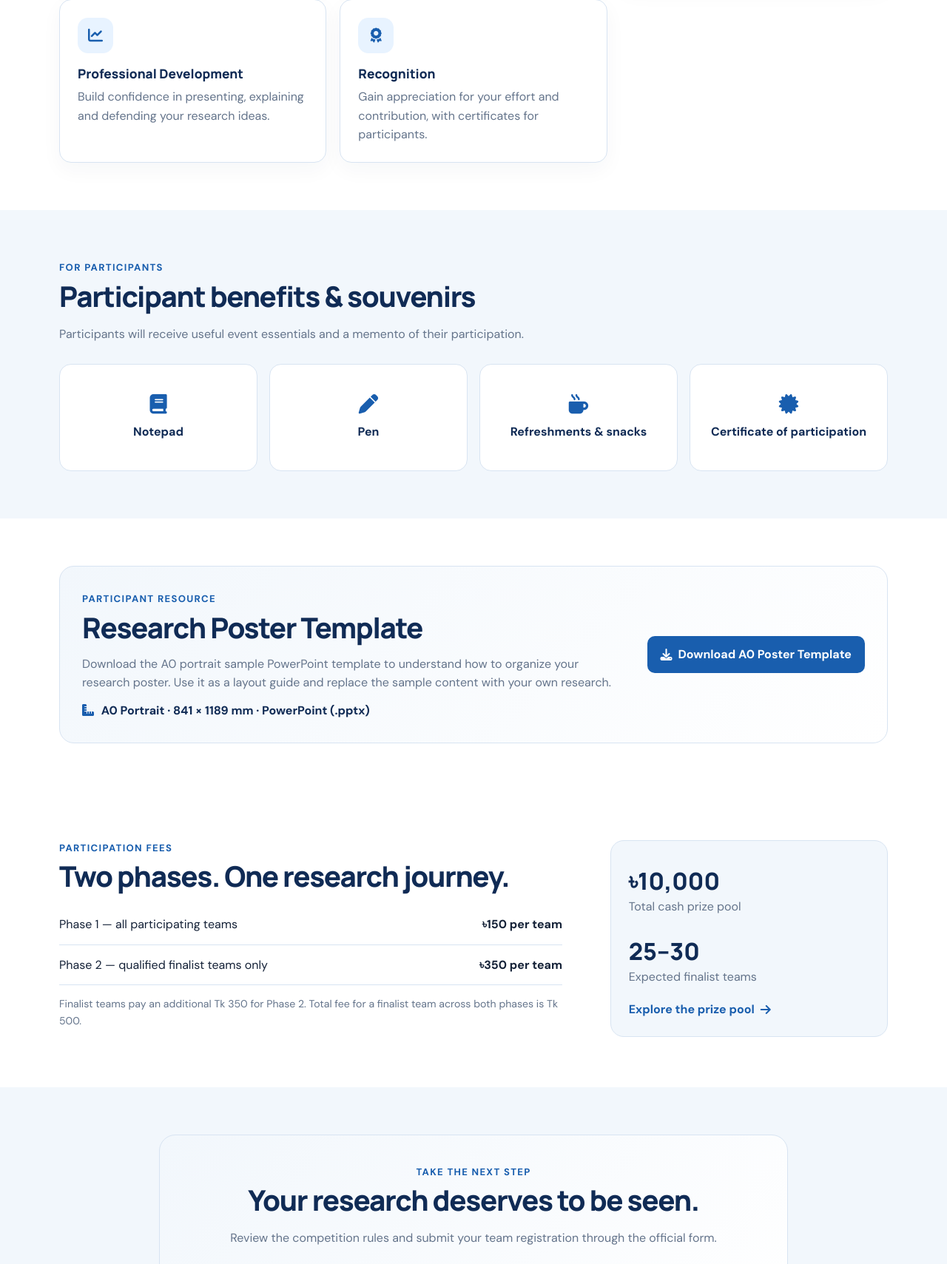
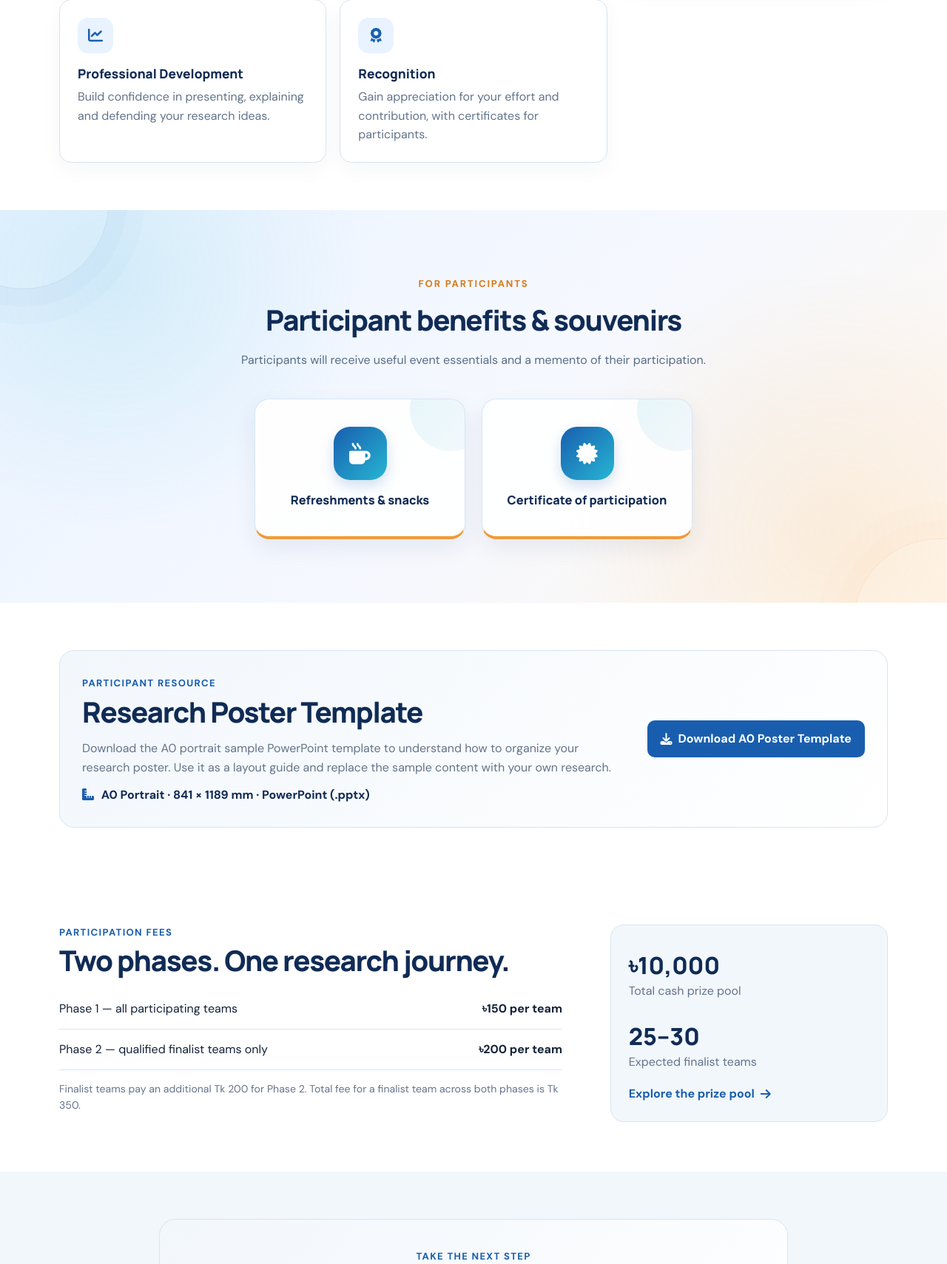
Before and after one commit to hello-minhaj/daffodil-ai-club-poster-competition, a Django app: page / in a window 1280 px wide. Shown: the part 4791-6500 px from the top of the page at 74% size. Run offline with Django 5.2, Linux system fonts and the light colour scheme.

Commit message:
update home

```diff
--- a/static/css/site.css
+++ b/static/css/site.css
@@ -218,3 +218,60 @@ body{padding-top:82px}
     margin-bottom: 2px;
   }
 }
+
+/* =========================================================
+   Participant Benefits & Souvenirs — refined section design
+   ========================================================= */
+#participant-benefits {
+    position: relative; isolation: isolate; overflow: hidden; text-align: center;
+    padding: 86px 0;
+    background: radial-gradient(circle at 12% 18%, rgba(38,182,212,.13), transparent 28%),
+                radial-gradient(circle at 88% 82%, rgba(241,154,56,.13), transparent 30%),
+                linear-gradient(135deg,#eaf3ff 0%,#f5f8ff 52%,#fff8ef 100%);
+}
+#participant-benefits::before, #participant-benefits::after {
+    content: ""; position: absolute; z-index: -1; width: 230px; height: 230px;
+    border: 1px solid rgba(25,94,174,.10); border-radius: 50%; pointer-events: none;
+}
+#participant-benefits::before { top: -125px; left: -85px;
+    box-shadow: 0 0 0 24px rgba(25,94,174,.025), 0 0 0 48px rgba(25,94,174,.02); }
+#participant-benefits::after { right: -105px; bottom: -145px; border-color: rgba(241,154,56,.16);
+    box-shadow: 0 0 0 24px rgba(241,154,56,.025), 0 0 0 48px rgba(241,154,56,.02); }
+#participant-benefits .wrap { position: relative; z-index: 1; max-width: 1120px; margin: 0 auto; }
+#participant-benefits .eyebrow { color: #d77b19; font-size: .82rem; font-weight: 900; letter-spacing: .14em; }
+#participant-benefits h2 { margin: 10px 0 14px; color: #102b55; text-align: center; }
+#participant-benefits .section-intro { max-width: 720px; margin: 0 auto 38px; color: #586d89; text-align: center; line-height: 1.8; }
+#participant-benefits .souvenir-grid {
+    display: grid; grid-template-columns: repeat(2,minmax(230px,285px));
+    justify-content: center; align-items: stretch; gap: 22px; max-width: 620px; margin: 0 auto;
+}
+#participant-benefits .souvenir-item {
+    position: relative; display: flex; min-height: 190px; flex-direction: column;
+    align-items: center; justify-content: center; gap: 16px; padding: 28px 22px;
+    overflow: hidden; text-align: center; color: #102b55; background: rgba(255,255,255,.94);
+    border: 1px solid #d8e6f7; border-bottom: 4px solid #ef9a37; border-radius: 20px;
+    box-shadow: 0 12px 30px rgba(16,43,85,.075);
+    transition: transform .25s ease, box-shadow .25s ease, border-color .25s ease;
+}
+#participant-benefits .souvenir-item::before {
+    content: ""; position: absolute; top: -42px; right: -38px; width: 112px; height: 112px;
+    border-radius: 50%; background: linear-gradient(135deg,rgba(38,182,212,.12),rgba(25,94,174,.04));
+}
+#participant-benefits .souvenir-item:hover { transform: translateY(-7px); border-color: #b9d2f0;
+    border-bottom-color: #195eae; box-shadow: 0 20px 42px rgba(16,43,85,.13); }
+#participant-benefits .souvenir-item i {
+    position: relative; z-index: 1; display: grid; width: 72px; height: 72px; place-items: center;
+    border-radius: 22px; color: #fff; background: linear-gradient(135deg,#195eae,#26b6d4);
+    box-shadow: 0 8px 18px rgba(25,94,174,.20); font-size: 1.8rem;
+}
+#participant-benefits .souvenir-item strong { position: relative; z-index: 1; color: #102b55; font: 800 1.02rem/1.45 Manrope,sans-serif; }
+@media (max-width:700px) {
+    #participant-benefits { padding: 62px 0; }
+    #participant-benefits .section-intro { margin-bottom: 28px; padding: 0 4px; }
+    #participant-benefits .souvenir-grid { grid-template-columns: minmax(0,1fr); max-width: 340px; gap: 16px; }
+    #participant-benefits .souvenir-item { min-height: 165px; }
+}
+@media (prefers-reduced-motion:reduce) {
+    #participant-benefits .souvenir-item { transition: none; }
+    #participant-benefits .souvenir-item:hover { transform: none; }
+}
--- a/templates/competition/home.html
+++ b/templates/competition/home.html
@@ -39,11 +39,11 @@
 
 <section class="section" id="poster-benefits"><div class="wrap"><span class="eyebrow">Why participate?</span><h2>Make your research visible.</h2><p class="section-intro">The poster presentation is more than a competition. It is an opportunity to communicate your work, meet the research community and take the next step in your academic journey.</p><div class="benefit-grid"><article class="benefit-card"><i class="fa-solid fa-eye"></i><h3>Research Exposure</h3><p>Present your work to an academic audience and bring your ideas into the spotlight.</p></article><article class="benefit-card"><i class="fa-solid fa-people-group"></i><h3>Academic Networking</h3><p>Connect with professors, judges, fellow researchers and students with shared interests.</p></article><article class="benefit-card"><i class="fa-solid fa-comments"></i><h3>Knowledge Sharing</h3><p>Exchange perspectives, receive feedback and learn from other research projects.</p></article><article class="benefit-card"><i class="fa-solid fa-chart-line"></i><h3>Professional Development</h3><p>Build confidence in presenting, explaining and defending your research ideas.</p></article><article class="benefit-card"><i class="fa-solid fa-award"></i><h3>Recognition</h3><p>Gain appreciation for your effort and contribution, with certificates for participants.</p></article></div></div></section>
 
-<section class="section alt" id="participant-benefits"><div class="wrap"><span class="eyebrow">For participants</span><h2>Participant benefits &amp; souvenirs</h2><p class="section-intro">Participants will receive useful event essentials and a memento of their participation.</p><div class="souvenir-grid"><div class="souvenir-item"><i class="fa-solid fa-book"></i><strong>Notepad</strong></div><div class="souvenir-item"><i class="fa-solid fa-pen"></i><strong>Pen</strong></div><div class="souvenir-item"><i class="fa-solid fa-mug-hot"></i><strong>Refreshments &amp; snacks</strong></div><div class="souvenir-item"><i class="fa-solid fa-certificate"></i><strong>Certificate of participation</strong></div></div></div></section>
+<section class="section alt" id="participant-benefits"><div class="wrap"><span class="eyebrow">For participants</span><h2>Participant benefits &amp; souvenirs</h2><p class="section-intro">Participants will receive useful event essentials and a memento of their participation.</p><div class="souvenir-grid"><div class="souvenir-item"><i class="fa-solid fa-mug-hot"></i><strong>Refreshments &amp; snacks</strong></div><div class="souvenir-item"><i class="fa-solid fa-certificate"></i><strong>Certificate of participation</strong></div></div></div></section>
 
 <section class="section" id="poster-template"><div class="wrap template-download"><div><span class="eyebrow">Participant resource</span><h2>Research Poster Template</h2><p class="section-intro">Download the A0 portrait sample PowerPoint template to understand how to organize your research poster. Use it as a layout guide and replace the sample content with your own research.</p><p class="template-spec"><i class="fa-solid fa-ruler-combined"></i> A0 Portrait · 841 × 1189 mm · PowerPoint (.pptx)</p></div><a class="btn template-download-btn" href="{% static 'files/research-poster-a0-sample.pptx' %}" download><i class="fa-solid fa-download"></i> Download A0 Poster Template</a></div></section>
 
-<section class="section"><div class="wrap fees-wrap"><div class="fees-content"><span class="eyebrow">Participation fees</span><h2>Two phases. One research journey.</h2><div class="fee-row"><span>Phase 1 — all participating teams</span><strong>৳150 per team</strong></div><div class="fee-row"><span>Phase 2 — qualified finalist teams only</span><strong>৳350 per team</strong></div><p class="small">Finalist teams pay an additional Tk 350 for Phase 2. Total fee for a finalist team across both phases is Tk 500.</p></div><div class="fees-side"><div class="mini-stat"><strong>৳10,000</strong><span>Total cash prize pool</span></div><div class="mini-stat"><strong>25–30</strong><span>Expected finalist teams</span></div><a class="text-link" href="{% url 'prizes' %}">Explore the prize pool <i class="fa-solid fa-arrow-right"></i></a></div></div></section>
+<section class="section"><div class="wrap fees-wrap"><div class="fees-content"><span class="eyebrow">Participation fees</span><h2>Two phases. One research journey.</h2><div class="fee-row"><span>Phase 1 — all participating teams</span><strong>৳150 per team</strong></div><div class="fee-row"><span>Phase 2 — qualified finalist teams only</span><strong>৳200 per team</strong></div><p class="small">Finalist teams pay an additional Tk 200 for Phase 2. Total fee for a finalist team across both phases is Tk 350.</p></div><div class="fees-side"><div class="mini-stat"><strong>৳10,000</strong><span>Total cash prize pool</span></div><div class="mini-stat"><strong>25–30</strong><span>Expected finalist teams</span></div><a class="text-link" href="{% url 'prizes' %}">Explore the prize pool <i class="fa-solid fa-arrow-right"></i></a></div></div></section>
 <section class="section alt"><div class="wrap final-cta"><span class="eyebrow">Take the next step</span><h2>Your research deserves to be seen.</h2><p class="section-intro">Review the competition rules and submit your team registration through the official form.</p><div class="hero-actions"><a class="btn" href="https://docs.google.com/forms/d/e/1FAIpQLSfuHtoBq-NETjZJ-XuzV91aeC4-XSc3UylG9FeTZzdWs05B4g/viewform?usp=header" target="_blank" rel="noopener noreferrer">Register your team <i class="fa-solid fa-arrow-up-right-from-square"></i></a><a class="btn btn-outline" href="{% url 'rules' %}">Competition rules</a></div></div></section>
 {% endblock %}
 {% block scripts %}<script>(function(){const el=document.getElementById('countdown');if(!el)return;const target=new Date(el.dataset.deadline).getTime();function tick(){let d=Math.max(0,target-Date.now());const v={days:Math.floor(d/86400000),hours:Math.floor(d%86400000/3600000),minutes:Math.floor(d%3600000/60000),seconds:Math.floor(d%60000/1000)};Object.keys(v).forEach(k=>{const n=document.getElementById(k);if(n)n.textContent=String(v[k]).padStart(2,'0')});if(target-Date.now()<=0){el.innerHTML='<p class="deadline-passed">The abstract submission deadline has passed.</p>';}}tick();setInterval(tick,1000)})();</script>{% endblock %}
```
Also changed, not shown: 1 other file.
